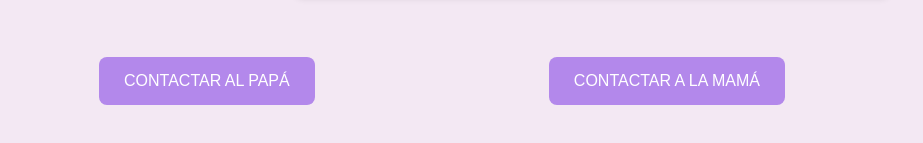
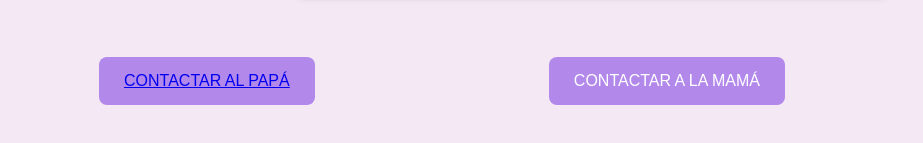
Before and after one commit to marcelonj/Kira, a plain HTML site: page index.html in a window 1280 px wide. Shown: the part 193-336 px from the top of the page, without its empty margins (198-1121 px from the left). Drawn offline with Linux system fonts and the light colour scheme.

Commit message:
Update index.html

```diff
--- a/index.html
+++ b/index.html
@@ -113,7 +113,7 @@
     </div>
 
     <div class="buttons-section">
-      <button>CONTACTAR AL PAPÁ</button>
+      <button><a href="https://wa.me/5493875992360">CONTACTAR AL PAPÁ</a></button>
       <button>CONTACTAR A LA MAMÁ</button>
     </div>
   </div>
```
